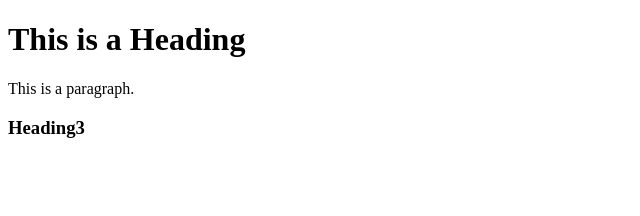
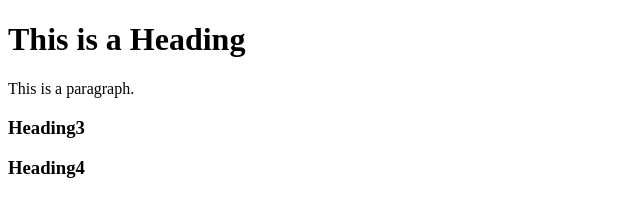
Before and after one commit to dushyantsahu10/ottersoftech, a plain HTML site: page index.html in a window 1280 px wide. Shown: the whole page, without its empty margins (0-640 px from the left). Drawn offline with Linux system fonts and the light colour scheme.

Commit message:
heading 4

```diff
--- a/index.html
+++ b/index.html
@@ -8,6 +8,7 @@
 <h1>This is a Heading</h1>
 <p>This is a paragraph.</p>
 <h3>Heading3</h3>
+<h3>Heading4</h3>
 
 </body>
 </html>
```
